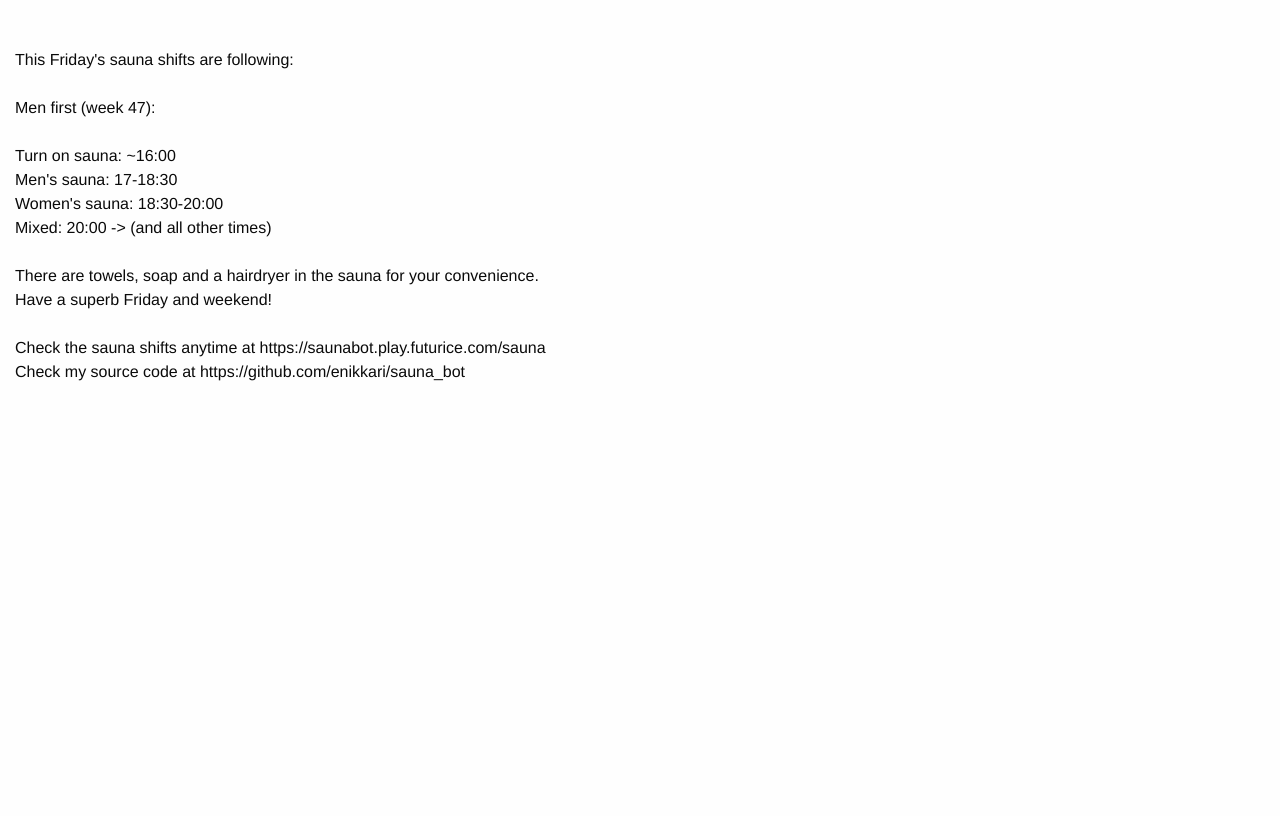
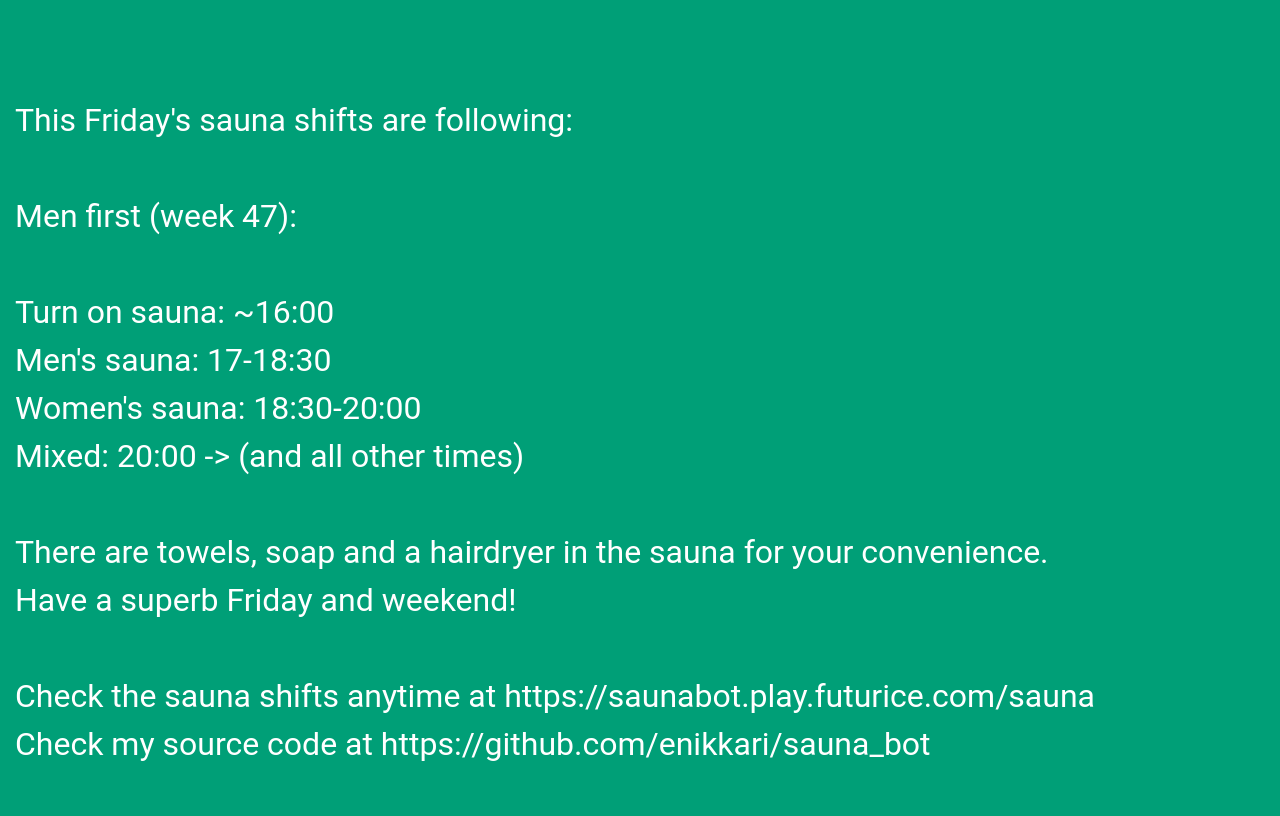
Before and after one commit to enikkari/sauna_bot, a Flask app: page /refreshingsauna in a window 1280 px wide. Before the commit the page ends 381 px from the top, so only its background shows below. Run offline with Flask 2, Linux system fonts and the light colour scheme.

Commit message:
Make text bigger and change background to a more festive color

```diff
--- a/app.py
+++ b/app.py
@@ -35,7 +35,7 @@ def foundation():
 
 @app.route("/sauna")
 def sauna():
-    return render_template('sauna.html', text=_get_todays_message(ping_channel=False))
+    return render_template('refreshingpage.html', text=_get_todays_message(ping_channel=False))
 
 
 if __name__ == "__main__":
--- a/templates/refreshingpage.html
+++ b/templates/refreshingpage.html
@@ -2,13 +2,16 @@
 <link rel="stylesheet" href="static/foundation/css/app.css" type="text/css" media="screen" charset="utf-8"/>
 <meta name="viewport" content="width=device-width, minimum-scale=1, initial-scale=1, user-scalable=yes">
 <meta http-equiv="refresh" content="3600">
+<style>
+    body {
+    background-color: #009f77;
+    font-family: Roboto;
+    font-size: xx-large;
+    color: 	white;
+}</style>
+
 {% block body %}
-
-<div class="block1">
-    <div class="grid-x grid-padding-x">
-        <div class="large-8 medium-8 cell">{{text}}</div>
-    </div>
+<div class="block1 grid-padding-x">
+        <div class="cell">{{text}}</div>
 </div>
-
-
 {% endblock %}
```
